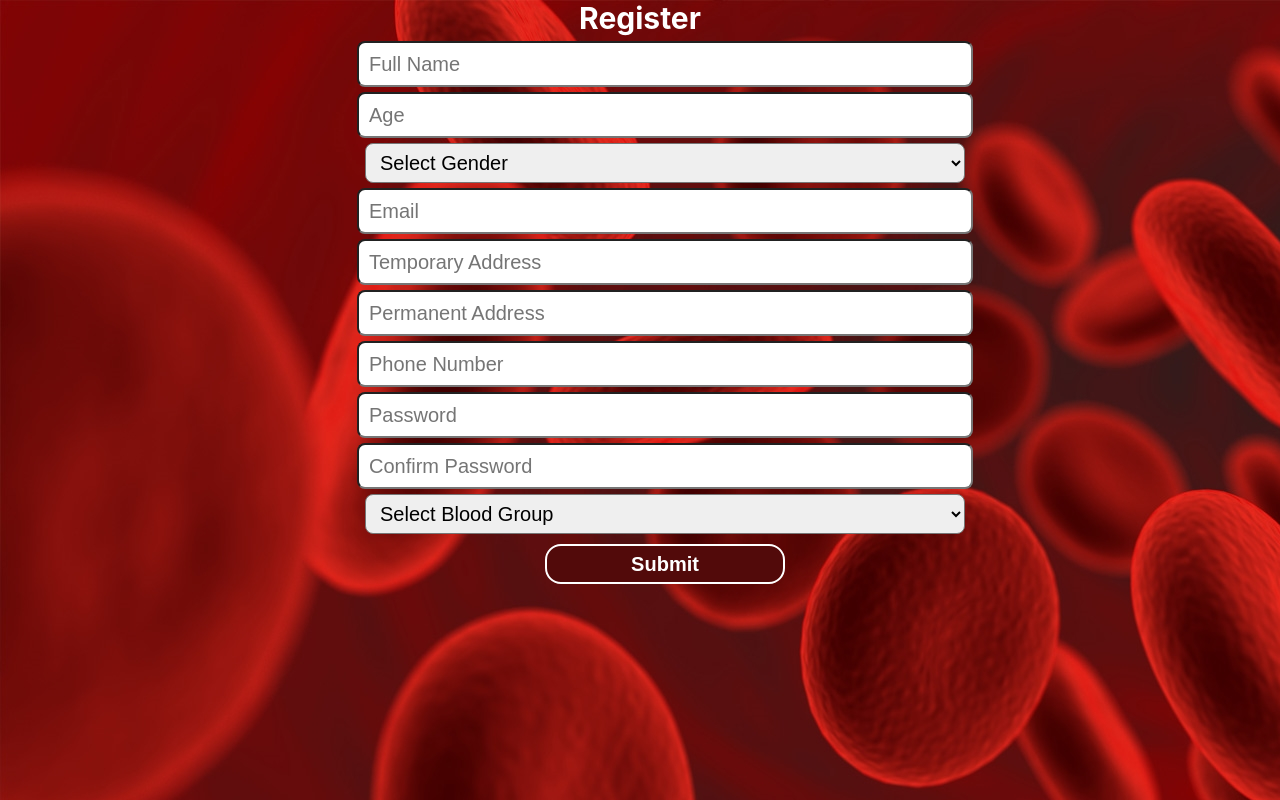
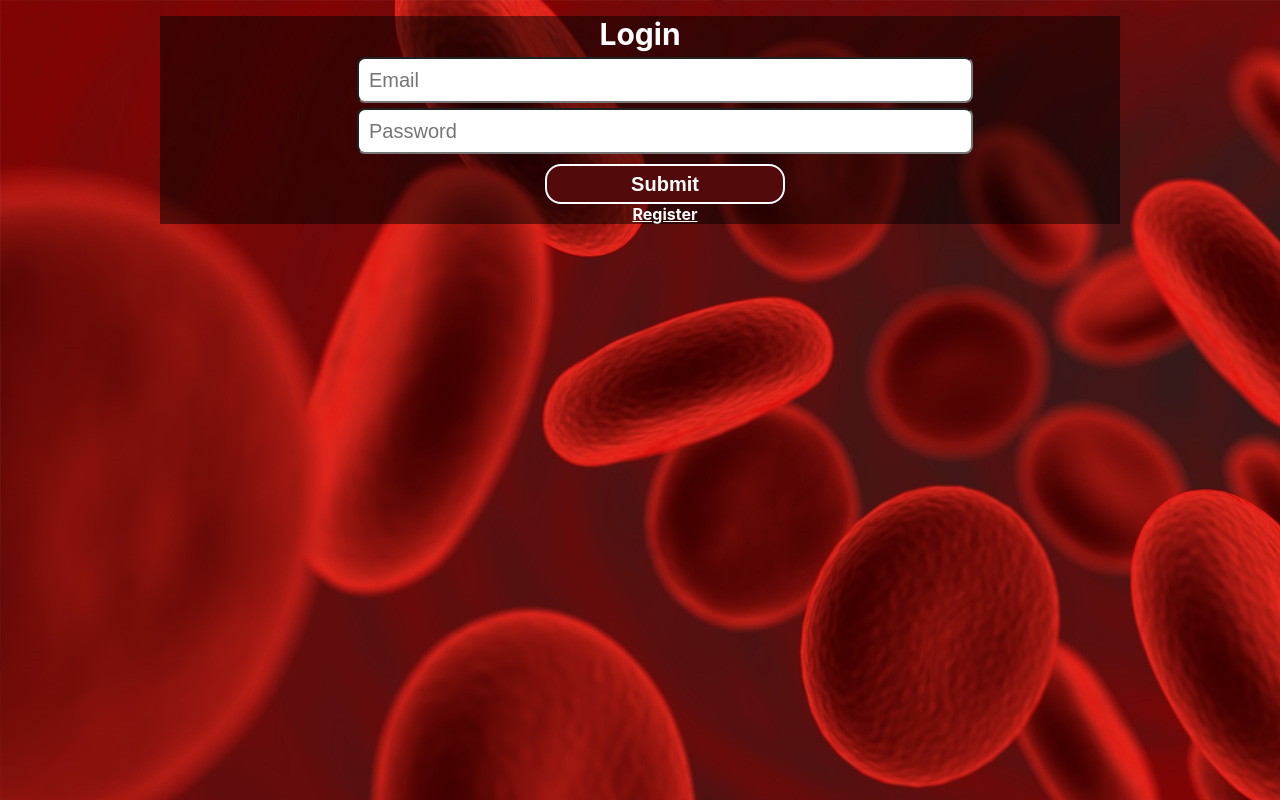
Before and after one commit to prakash1126/BloodManagementSystem, a React (Create React App) app in the folder client/: page / in a window 1280 px wide. Built offline with nearby package versions, Linux system fonts and the light colour scheme.

Commit message:
login page created

```diff
--- a/client/src/App.css
+++ b/client/src/App.css
@@ -63,7 +63,11 @@ body{
   font-weight: bold;
 }
 .Body{
+  margin-left:10rem;
+  margin-top:1rem;
+  width:75%;
   align-items: center;
+  background-color: rgba(0, 0, 0, 0.5);
   display: flex;
   flex-direction: column;
   justify-content: center;
@@ -73,6 +77,17 @@ body{
   color:#ffffff;
   margin:0px;
   padding:0px;
+}
+.submits{
+  display: flex;
+  align-items: center;
+  justify-content: space-between;
+  width:50%
+}
+.submits Link{
+  font-weight: bold;
+  font-size:20;
+
 }
 .btn{
   background-color: #520a0a;
@@ -85,3 +100,7 @@ body{
   border: 2px solid #ffffff;
   font-weight: bold;
 }
+.link{
+  color:#ffffff;
+  font-weight: bold;
+}
--- a/client/src/App.js
+++ b/client/src/App.js
@@ -1,12 +1,18 @@
 
 import './App.css';
 import Register from './auth/register';
+import {Routes, Route} from 'react-router-dom'
+import Login from './auth/login';
 
 function App() {
   return (
     <>
-    <Register/>
+    <Routes>
+      <Route path="/" element={<Login/>}/>
+      <Route path="/register" element={<Register/>}/>
+    </Routes>
     </>
+
   );
 }
 
--- a/client/src/auth/login.js
+++ b/client/src/auth/login.js
@@ -0,0 +1,57 @@
+import React from 'react'
+import '../App.css'
+import {Link} from 'react-router-dom'
+ import { Formik, Form, Field } from 'formik';
+ import * as Yup from 'yup';
+ const loginSchema = Yup.object().shape({
+   email: Yup.string().email('Invalid email').required('required'),
+   password: Yup.string()
+   .min(5, "Too Short!")
+   .max(100, "Too Long!")
+   .required("required"),
+ });
+ const Login = () => (
+   <div className="Body">
+     <h1>Login</h1>
+     <Formik
+       initialValues={{
+         email: '',
+         password:'',
+       }}
+       validationSchema={loginSchema}
+       onSubmit= {async values => {
+        const {confirmPassword, ...updatedValues}=values
+        const requestOptions = {
+          method: 'POST',
+          headers: { 'Content-Type': 'application/json' },
+          body: JSON.stringify(updatedValues)
+      };
+      try {
+        const res=await fetch("http://localhost:5000/register", requestOptions)
+        const data=res.json()
+        if(res.status===200){
+          alert(data.msg)
+        }
+        else{
+          alert(data.error)
+        }
+    }
+    catch (error) {
+        console.error(error);
+    }}
+}>
+       {({ errors, touched }) => (
+         <Form className="Form">
+           <Field name="email" placeholder="Email" type="email" className="Field" />
+           {errors.email && touched.email ? <div className="Errors">{errors.email}</div> : null}
+           <Field name="password" placeholder="Password" type="password"className="Field" />
+           {errors.password && touched.password ? <div className="Errors">{errors.password}</div> : null}
+           <button className="btn"type="submit">Submit</button>
+           <Link className="link" to="/register">Register</Link>
+         </Form>
+       )}
+     </Formik>
+   </div>
+ );
+
+export default Login
--- a/client/src/auth/register.js
+++ b/client/src/auth/register.js
@@ -1,5 +1,6 @@
 import React from 'react'
 import '../App.css'
+import {Link} from 'react-router-dom'
  import { Formik, Form, Field } from 'formik';
  import * as Yup from 'yup';
  const registerSchema = Yup.object().shape({
@@ -7,9 +8,11 @@ import '../App.css'
      .min(2, 'Too Short!')
      .max(50, 'Too Long!')
      .required('required'),
-   age: Yup.string()
-    .min(2, 'Too short!')
-    .max(4, 'Too Long!')
+   age: Yup.number()
+   .typeError("That doesn't look age")
+   .positive("A phone number can't start with a minus")
+   .integer("A phone number can't include a decimal point")
+   .min(1)
     .required('required'),
    gender:Yup.string().required("required"),
    temporaryAddress: Yup.string()
@@ -21,10 +24,12 @@ import '../App.css'
    .max(50, 'Too Long!')
    .required('required'),
    email: Yup.string().email('Invalid email').required('required'),
-   phoneNumber: Yup.string()
-   .min(1, 'Too short!')
-   .max(10, 'Too Long!')
-   .required("required"),
+   phoneNumber: Yup.number()
+  .typeError("That doesn't look like a phone number")
+  .positive("A phone number can't start with a minus")
+  .integer("A phone number can't include a decimal point")
+  .min(10)
+  .required('A phone number is required'),
    password: Yup.string()
    .min(5, "Too Short!")
    .max(100, "Too Long!")
@@ -51,14 +56,31 @@ import '../App.css'
          permanentAddress:'',
          email: '',
          password:'',
+         confirmPassword:'',
          bloodGroup:''
        }}
        validationSchema={registerSchema}
-       onSubmit={values => {
-         // same shape as initial values
-         console.log(values);
-       }}
-     >
+       onSubmit= {async values => {
+        const {confirmPassword, ...updatedValues}=values
+        const requestOptions = {
+          method: 'POST',
+          headers: { 'Content-Type': 'application/json' },
+          body: JSON.stringify(updatedValues)
+      };
+      try {
+        const res=await fetch("http://localhost:5000/register", requestOptions)
+        const data=res.json()
+        if(res.status===200){
+          alert(data.msg)
+        }
+        else{
+          alert(data.error)
+        }
+    }
+    catch (error) {
+        console.error(error);
+    }}
+}>
        {({ errors, touched }) => (
          <Form className="Form">
            <Field name="fullName"  placeholder="Full Name" className="Field"/>
@@ -97,7 +119,8 @@ import '../App.css'
                 ))}
            </Field>
            {errors.bloodGroup && touched.bloodGroup ? <div className="Errors">{errors.bloodGroup}</div> : null}
-           <button className="btn" type="submit">Submit</button>
+           <button className="btn"type="submit">Submit</button>
+           <Link className="link" to="/">Already have an Account?</Link>
          </Form>
        )}
      </Formik>
--- a/client/src/index.js
+++ b/client/src/index.js
@@ -3,11 +3,14 @@ import ReactDOM from 'react-dom/client';
 import './index.css';
 import App from './App';
 import reportWebVitals from './reportWebVitals';
+import { BrowserRouter } from 'react-router-dom';
 
 const root = ReactDOM.createRoot(document.getElementById('root'));
 root.render(
   <React.StrictMode>
+    <BrowserRouter>
     <App />
+    </BrowserRouter>
   </React.StrictMode>
 );
 
```
Also changed, not shown: 2 other files (tests, documents, lock files or other folders).
